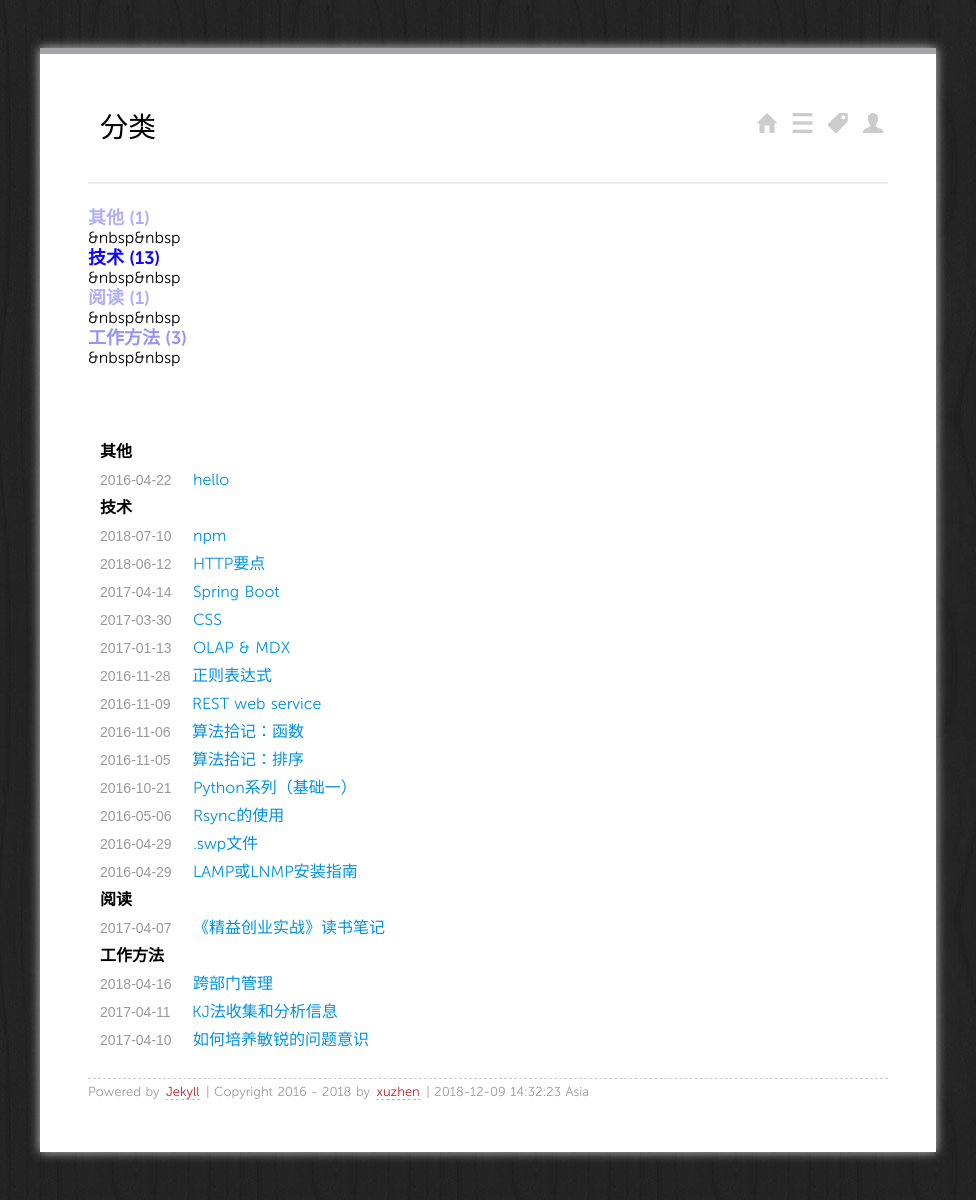
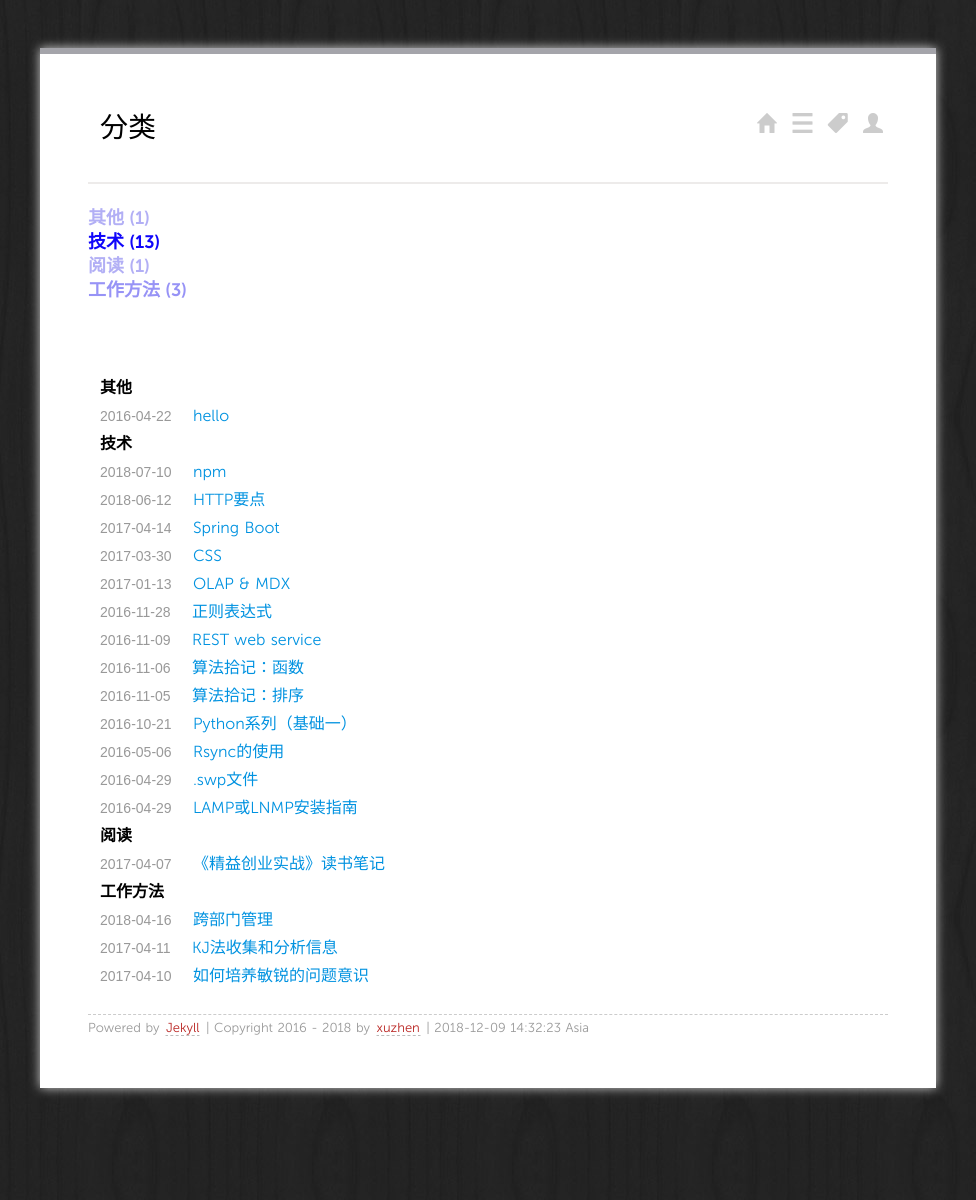
Before and after one commit to xuzhen1994/xuzhen1994.github.io, a Jekyll site: the page built from categories/index.md, in a window 1280 px wide. Shown: the whole page, without its empty margins (152-1128 px from the left). Built offline with Jekyll 4.4.1, drawn with Linux system fonts in a browser that asks for light colours; after the commit the page ends 1136 px from its top, so only the background shows below that.

Commit message:
fix a bug

```diff
--- a/categories/index.md
+++ b/categories/index.md
@@ -5,7 +5,7 @@ layout: page
 
 <div id='tag_cloud'>
 {% for cat in site.categories %}
-<a href="#{{ cat[0] }}" title="{{ cat[0] }}" rel="{{ cat[1].size }}"><h3><strong>{{ cat[0] }} ({{ cat[1].size }})</strong></h3></a>&nbsp&nbsp
+<a href="#{{ cat[0] }}" title="{{ cat[0] }}" rel="{{ cat[1].size }}"><h3><strong>{{ cat[0] }} ({{ cat[1].size }})  </strong></h3></a>
 {% endfor %}
 </div>
 <br />
```
